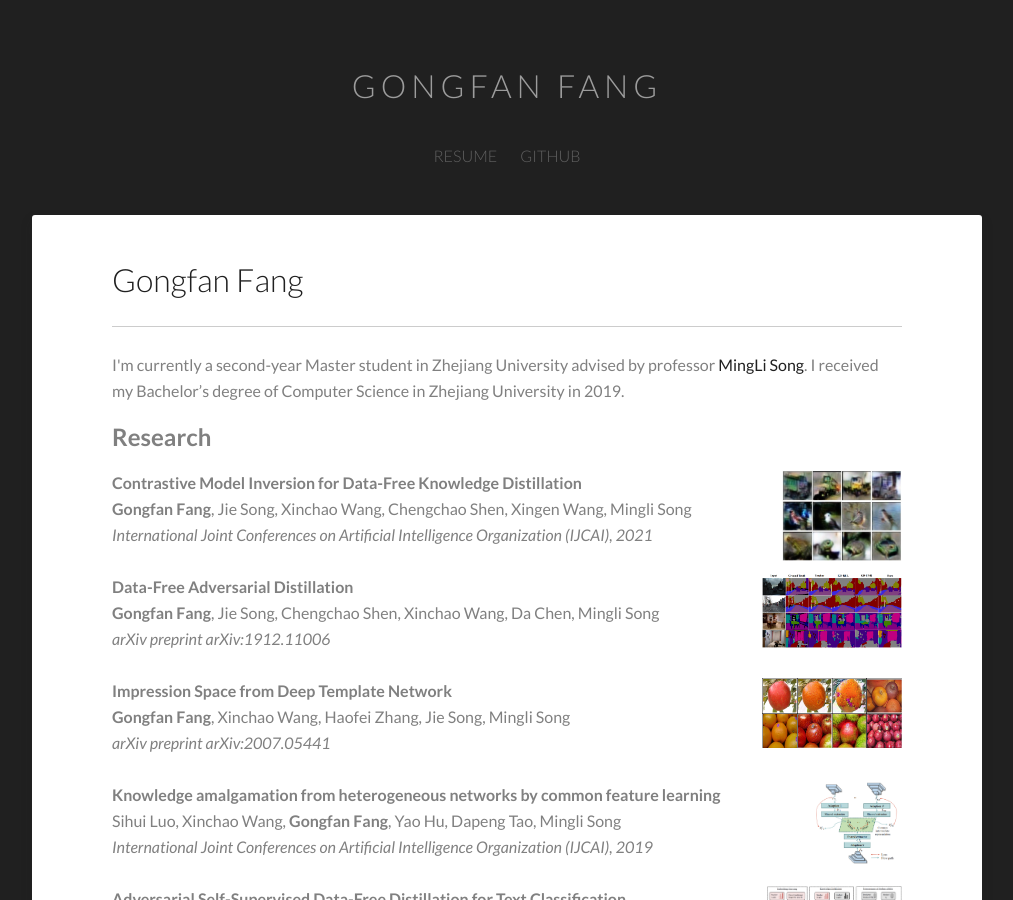
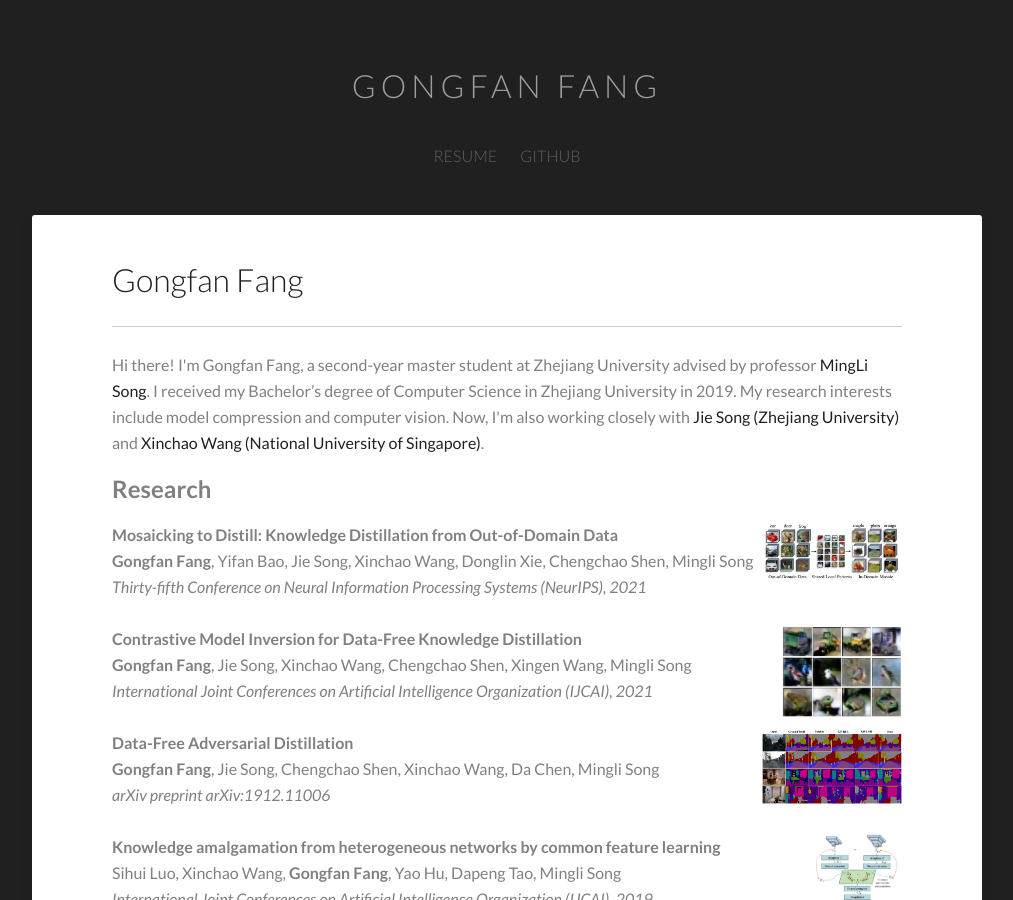
Before and after one commit to fangggf/fangggf.github.io_bak, a Jekyll site: the page built from about/index.md, in a window 1280 px wide and 900 px high. Shown: the whole window, without its empty margins (133-1146 px from the left). Built offline with Jekyll 4.4.1, drawn with Linux system fonts in a browser that asks for light colours.

Commit message:
Update index.md

```diff
--- a/about/index.md
+++ b/about/index.md
@@ -3,9 +3,18 @@ layout: post
 title: Gongfan Fang
 ---
 
-I'm currently a second-year Master student in Zhejiang University advised by professor <a href="https://person.zju.edu.cn/en/msong">MingLi Song</a>. I received my Bachelor’s degree of Computer Science in Zhejiang University in 2019.
+Hi there! I'm Gongfan Fang, a second-year master student at Zhejiang University advised by professor <a href="https://person.zju.edu.cn/en/msong">MingLi Song</a>. I received my Bachelor’s degree of Computer Science in Zhejiang University in 2019. My research interests include model compression and computer vision. Now, I'm also working closely with <a href="https://vipazoo.cn/people/songjie">Jie Song (Zhejiang University)</a> and <a href="https://sites.google.com/site/sitexinchaowang/">Xinchao Wang (National University of Singapore)</a>.
 
 <h2> Research </h2>
+
+<div>
+<img src="../images/MosaicKD.jpg" alt="cmi" width="140" align="right">
+<div>
+<b>Mosaicking to Distill: Knowledge Distillation from Out-of-Domain Data</b> <br>
+<b>Gongfan Fang</b>, Yifan Bao, Jie Song, Xinchao Wang, Donglin Xie, Chengchao Shen, Mingli Song <br>
+<I>Thirty-fifth Conference on Neural Information Processing Systems (NeurIPS), 2021</I>
+</div>
+</div> <br>
 
 <div>
 <img src="../images/cmi.png" alt="cmi" width="120" align="right">
@@ -16,6 +25,7 @@ I'm currently a second-year Master student in Zhejiang University advised by pro
 </div>
 </div> <br>
 
+
 <div>
 <img src="../images/dfad.png" alt="dfad" width="140" align="right">
 <div>
@@ -24,14 +34,6 @@ I'm currently a second-year Master student in Zhejiang University advised by pro
 <I>arXiv preprint arXiv:1912.11006</I>
 </div>
 </div> <br>
-
-<div>
-<img src="../images/impression_space.png" alt="impression_space" width="140" align="right">
-<div>
-<b>Impression Space from Deep Template Network</b> <br>
-<b>Gongfan Fang</b>, Xinchao Wang, Haofei Zhang, Jie Song, Mingli Song <br>
-<I>arXiv preprint arXiv:2007.05441</I>
-</div> </div> <br>
 
 <div>
 <img src="../images/cfl.png" alt="cfl" width="90" align="right">
```
